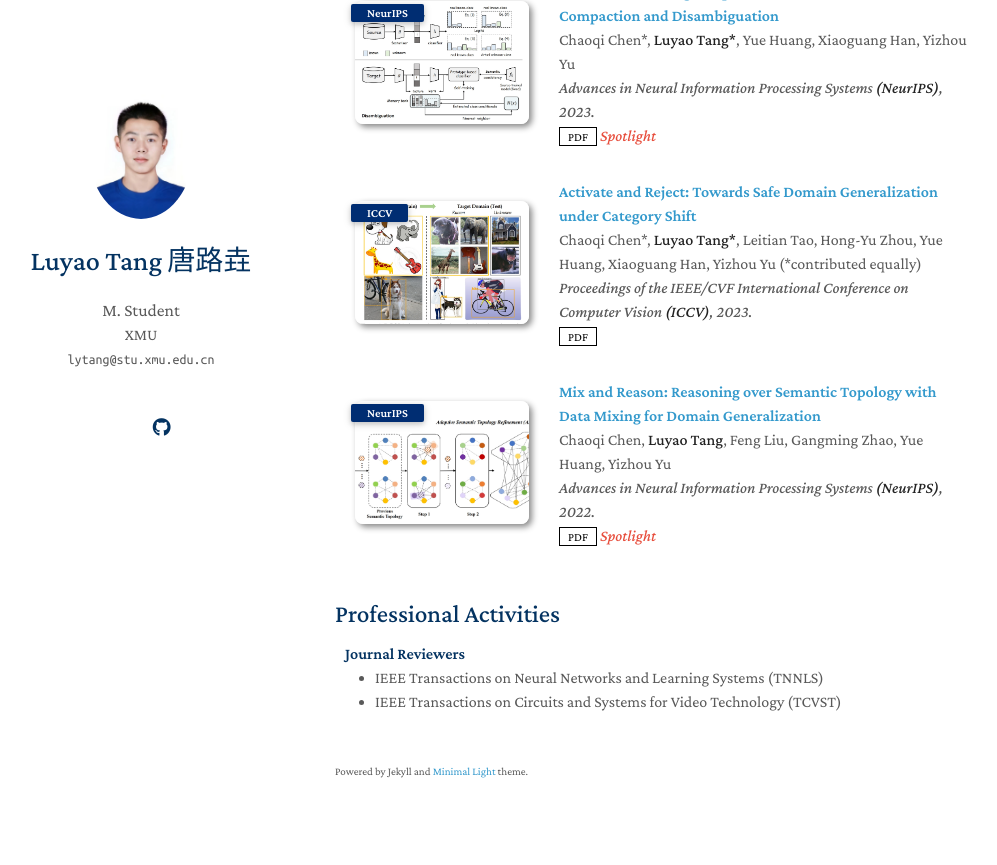
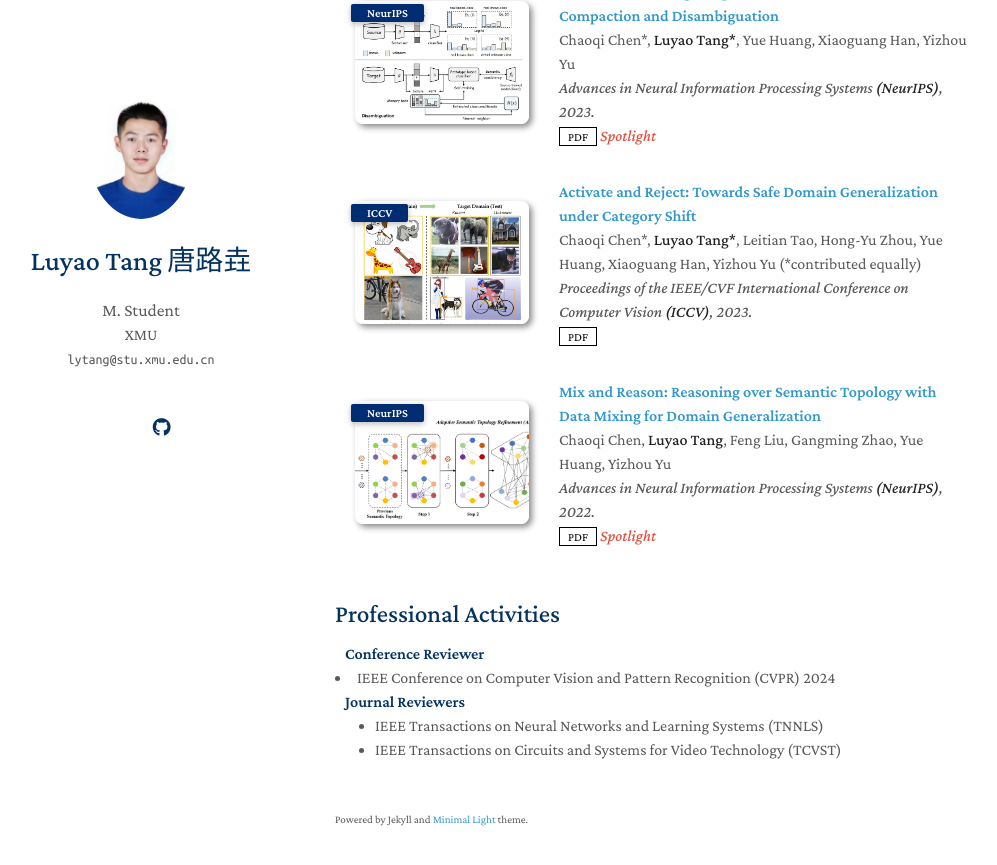
Before and after one commit to lytang63/lytang63.github.io, a Jekyll site: the page built from index.md, in a window 1280 px wide and 900 px high, scrolled down 555 px. Shown: the top 865 px of the window, without its empty margins (135-1132 px from the left). Built offline with Jekyll 4.4.1, drawn with Linux system fonts in a browser that asks for light colours; nearby versions of some CDN libraries; a style sheet for code colours, icons or effects is not loaded; our own code applies the rules of GitHub Pages for plain Markdown files.

Commit message:
services.md

```diff
--- a/_includes/services.md
+++ b/_includes/services.md
@@ -1,4 +1,8 @@
 ## Professional Activities
+
+<h4 style="margin:0 10px 0;">Conference Reviewer</h4>
+
+  <li><a href="https://cvpr.thecvf.com/Conferences/2024"><autocolor>IEEE Conference on Computer Vision and Pattern Recognition (CVPR) 2024</autocolor></a></li>
 
 <h4 style="margin:0 10px 0;">Journal Reviewers</h4>
 
```
